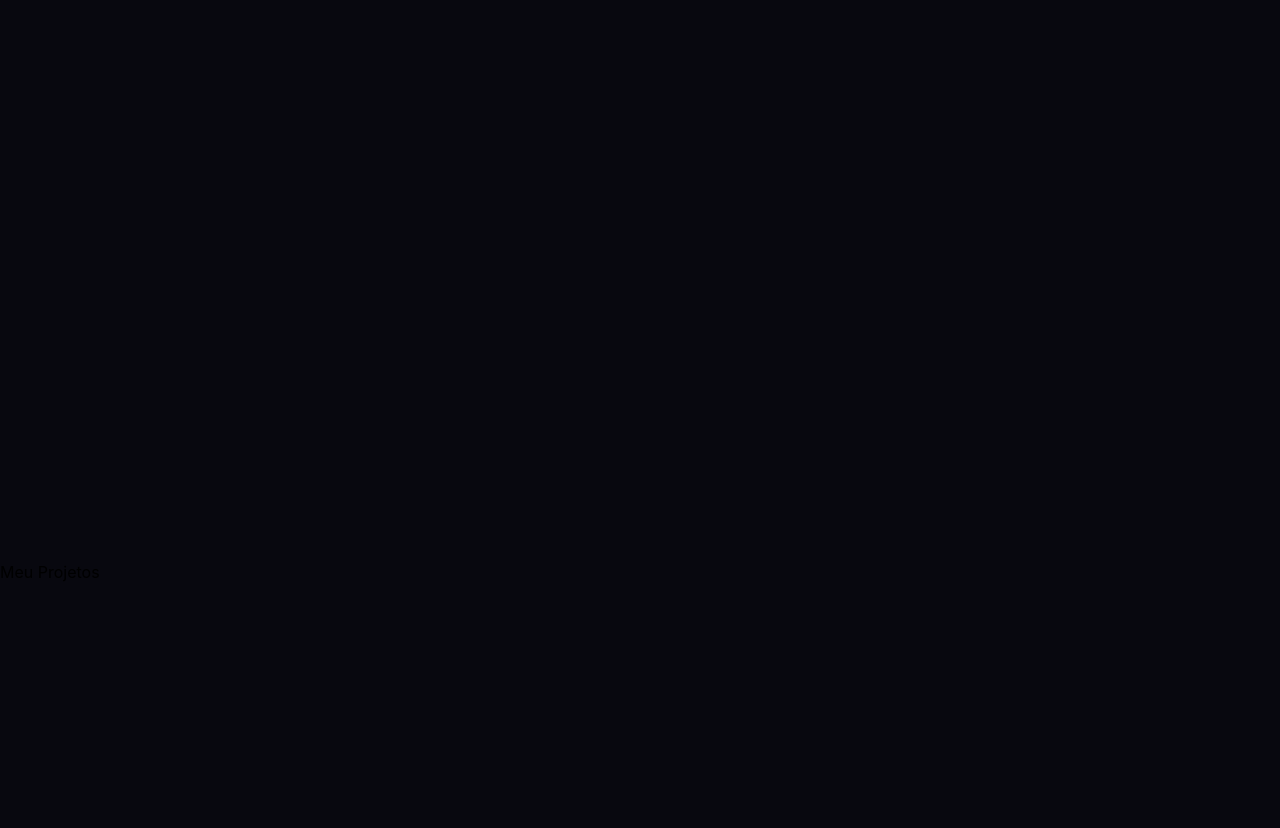
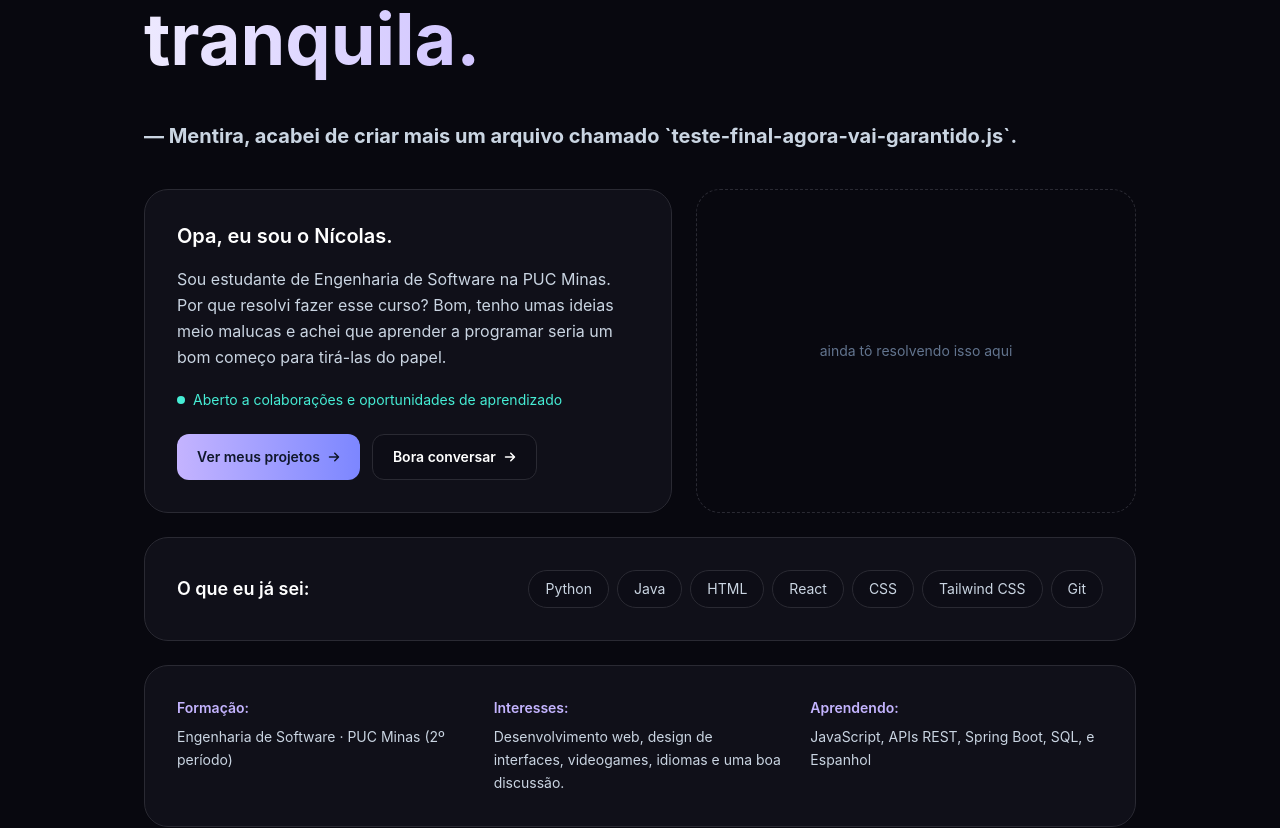
Before and after one commit to Nicolas-De-Almeida/portfolio, a React (Vite) app: page / in a window 1280 px wide. Shown: the part 240-1068 px from the top of the page. Built offline with nearby package versions, Linux system fonts and the light colour scheme.

Commit message:
feat: adiciona troca de idioma e seção sobre mim

```diff
--- a/src/App.jsx
+++ b/src/App.jsx
@@ -1,25 +1,31 @@
-import Header from './components/Header'
-import About from './pages/About'
-import Projects from './pages/Projects'
-import Experiences from './pages/Experiences'
-import Contact from './pages/Contact'
-import Footer from './components/Footer'
-
+import { useEffect, useState } from "react";
+import Header from "./components/Header";
+import About from "./pages/About";
+import Projects from "./pages/Projects";
+import Experiences from "./pages/Experiences";
+import Contact from "./pages/Contact";
+import Footer from "./components/Footer";
 
 function App() {
+  const [language, setLanguage] = useState("pt");
+
+  // Atualiza o atributo lang para poder mudar de idioma
+  useEffect(() => {
+    document.documentElement.lang = language === "pt" ? "pt-BR" : "en";
+  }, [language]);
 
   return (
     <div>
-      <Header/>
+      <Header language={language} setLanguage={setLanguage} />
       <main>
-        <About/>
-        <Projects/>
-        <Experiences/>
-        <Contact/>
+        <About language={language} />
+        <Projects />
+        <Experiences />
+        <Contact />
       </main>
-      <Footer/>
+      <Footer />
     </div>
-  )
+  );
 }
 
-export default App
+export default App;
--- /dev/null
+++ b/src/components/Cards.jsx
@@ -0,0 +1,7 @@
+export default function GlassCard({ children, className = "" }) {
+    return (
+        <div className={`rounded-3xl border border-[#2a2a33] bg-[#14141e]/70 p-6 backdrop-blur-xl md:p-8 ${className}`}>
+            {children}
+        </div>
+    );
+}
--- a/src/components/Header.jsx
+++ b/src/components/Header.jsx
@@ -2,17 +2,16 @@ import { useState } from "react";
 import { motion } from "framer-motion";
 
 const links = [
-  { id: "AboutMe", label: "Sobre" },
-  { id: "MyProjects", label: "Projetos" },
-  { id: "MyExperiences", label: "Experiências" },
-  { id: "ContactMe", label: "Contato" },
+  { id: "AboutMe", label: { pt: "Sobre", en: "About" } },
+  { id: "MyProjects", label: { pt: "Projetos", en: "Projects" } },
+  { id: "MyExperiences", label: { pt: "Experiências", en: "Experience" } },
+  { id: "ContactMe", label: { pt: "Contato", en: "Contact" } },
 ];
 
-const languages = ["PT", "EN"];
+const languages = ["pt", "en"];
 
-export default function Header() {
+export default function Header({language, setLanguage}) {
   const [active, setActiveLink] = useState("AboutMe");
-  const [lang, setLanguage] = useState("PT");
 
   return (
     <header className="fixed top-4 left-1/2 z-50 w-[calc(100%-2rem)] max-w-5xl -translate-x-1/2">
@@ -25,16 +24,16 @@ export default function Header() {
           {links.map((link) => (
             <a key={link.id} href={`#${link.id}`} onClick={() => setActiveLink(link.id)} className={`relative rounded-full px-3 py-2 text-sm font-medium transition-colors md:px-5 md:py-2.5 ${active === link.id ? "text-white" : "text-slate-400 hover:text-white"}`}>
               {active === link.id && <motion.span layoutId="nav-pill" className="absolute inset-0 rounded-full bg-[#21212a]" transition={{ type: "spring", stiffness: 400, damping: 30 }} />}
-              <span className="relative z-10">{link.label}</span>
+              <span className="relative z-10">{link.label[language]}</span>
             </a>
           ))}
         </nav>
 
         <div className="flex items-center rounded-full border border-[#2a2a33] bg-[#0d0d16] p-1">
           {languages.map((l) => (
-            <button aria-label="Mudança de idioma entre Português e Inglês" key={l} onClick={() => setLanguage(l)} className={`relative cursor-pointer rounded-full px-3 py-1.5 text-xs font-semibold transition-colors ${lang === l ? "text-white" : "text-slate-400 hover:text-white"}`}>
-              {lang === l && <motion.span layoutId="lang-pill" className="absolute inset-0 rounded-full bg-[#271a4a] ring-1 ring-violet-400/30" transition={{ type: "spring", stiffness: 400, damping: 30 }}/>}
-              <span className="relative z-10">{l}</span>
+            <button aria-label={l === "pt" ? "Mudar para português" : "Switch to English"} key={l} onClick={() => setLanguage(l)} className={`relative cursor-pointer rounded-full px-3 py-1.5 text-xs font-semibold transition-colors ${language === l ? "text-white" : "text-slate-400 hover:text-white"}`}>
+              {language === l && <motion.span layoutId="lang-pill" className="absolute inset-0 rounded-full bg-[#271a4a] ring-1 ring-violet-400/30" transition={{ type: "spring", stiffness: 400, damping: 30 }}/>}
+              <span className="relative z-10">{l.toUpperCase()}</span>
             </button>
           ))}
         </div>
--- /dev/null
+++ b/src/data/about.js
@@ -0,0 +1,73 @@
+// Tecnologias
+export const technologies = [
+    "Python",
+    "Java",
+    "HTML",
+    "React",
+    "CSS",
+    "Tailwind CSS",
+    "Git",
+];
+
+// Titulo Principal
+export const aboutContent = {
+  pt: {
+    titleLine1: "Código limpo, mente tranquila.",
+    titleLine2: "— Mentira, acabei de criar mais um arquivo chamado `teste-final-agora-vai-garantido.js`.",
+    greeting: "Opa, eu sou o Nícolas.",
+    intro: "Sou estudante de Engenharia de Software na PUC Minas. Por que resolvi fazer esse curso? Bom, tenho umas ideias meio malucas e achei que aprender a programar seria um bom começo para tirá-las do papel.",
+    status: "Aberto a colaborações e oportunidades de aprendizado",
+    projectsButton: "Ver meus projetos",
+    contactButton: "Bora conversar",
+    orbitPlaceholder: "ainda tô resolvendo isso aqui",
+    technologiesTitle: "O que eu já sei:",
+  },
+  en: {
+    titleLine1: "Clean code, peaceful mind.",
+    titleLine2: "— Just kidding, I just created another file called final-test-this-time-it-works-forsure.js.",
+    greeting: "Wassup, I'm Nícolas",
+    intro: "I'm a Software Engineering student at PUC Minas. Why did I choose this field? Well, I have some pretty crazy ideas, and I figured learning to code was a good place to start bringing them to life.",
+    status: "Open to collaborations and learning opportunities",
+    projectsButton: "Explore my projects",
+    contactButton: "Let's talk",
+    orbitPlaceholder: "ainda tô resolvendo isso aqui",
+    technologiesTitle:  "What I Know So Far:",
+  },
+};
+
+// Cards de informação
+export const infoCards = [
+  {
+    id: "education",
+    pt: {
+      title: "Formação:",
+      text: "Engenharia de Software · PUC Minas (2º período)",
+    },
+    en: {
+      title: "Education:",
+      text: "Software Engineering · PUC Minas (2nd semester)",
+    },
+  },
+  {
+    id: "interests",
+    pt: {
+      title: "Interesses:",
+    text: "Desenvolvimento web, design de interfaces, videogames, idiomas e uma boa discussão."
+    },
+    en: {
+      title: "Interests:",
+      text: "Web development, interface design, video games, languages, and a good discussion."
+    },
+  },
+  {
+    id: "goals",
+    pt: {
+      title: "Aprendendo:",
+      text: "JavaScript, APIs REST, Spring Boot, SQL, e Espanhol",
+    },
+    en: {
+      title: "Currently Learning:",
+      text: "JavaScript, REST APIs, Spring Boot, SQL, and Spanish",
+    },
+  },
+];
--- a/src/index.css
+++ b/src/index.css
@@ -2,4 +2,5 @@
 
 body {
   background-color: rgb(8, 8, 15);
+  color: white;
   }
--- a/src/pages/About.jsx
+++ b/src/pages/About.jsx
@@ -1,11 +1,84 @@
+import { FaArrowRight } from "react-icons/fa6";
+import Card from "../components/Cards";
+import { aboutContent, infoCards, technologies } from "../data/about";
 
-
-export default function About(){
+export default function About({language}) {
+    // Aqui recebe qual idioma mostrar
+    const about = aboutContent[language];
 
     return (
+        <section id="AboutMe" className="mx-auto min-h-screen w-full max-w-5xl scroll-mt-24 px-4 pb-16 pt-32">
+            {/* Título */}
+            <h1 className="mt-4 bg-gradient-to-r from-violet-100 via-violet-300 to-sky-300 bg-clip-text text-5xl font-bold leading-tight text-transparent md:text-7xl">
+                {about.titleLine1}
+            </h1>
+            <br/>
+            <p className="mt-4 text-slate-300 text-lg font-bold leading-tight md:text-xl">
+                {about.titleLine2}
+            </p>
 
-        <section id="AboutMe" className="min-h-screen">
-            <p>Sobre Mim</p>
+            {/* Card principal*/}
+            <div className="mt-10 grid gap-6 lg:grid-cols-[1.2fr_1fr]">
+                <Card>
+                    <h2 className="text-xl font-semibold text-white">{about.greeting}</h2>
+                    <p className="mt-4 leading-relaxed text-slate-300">{about.intro}</p>
+
+                    <p className="mt-5 flex items-center gap-2 text-sm text-teal-300">
+                        <span className="h-2 w-2 rounded-full bg-teal-300"/>
+                        {about.status}
+                    </p>
+
+                    <div className="mt-6 flex flex-wrap gap-3">
+                        <a href="#MyProjects" className="inline-flex items-center gap-2 rounded-xl bg-gradient-to-r from-violet-300 to-indigo-400 px-5 py-3 text-sm font-semibold text-slate-900 transition-opacity hover:opacity-90">
+                            {about.projectsButton}
+                            <FaArrowRight size={12}/>
+                        </a>
+                        <a href="#ContactMe" className="inline-flex items-center gap-2 rounded-xl border border-[#2a2a33] bg-[#0d0d16] px-5 py-3 text-sm font-semibold text-white transition-colors hover:border-violet-400/40">
+                            {about.contactButton}
+                            <FaArrowRight size={12}/>
+                        </a>
+                    </div>
+                </Card>
+
+                {/* Ainda vou arrumar aqui */}
+                <div className="flex min-h-72 items-center justify-center rounded-3xl border border-dashed border-[#2a2a33] text-sm text-slate-500">
+                    {about.orbitPlaceholder}
+                </div>
+            </div>
+
+            {/* Tecnologias */}
+            <Card className="mt-6">
+                <div className="flex flex-col gap-6 md:flex-row md:items-center md:justify-between">
+                    <div>
+                        <h2 className="text-lg font-semibold text-white">
+                            {about.technologiesTitle}
+                        </h2>
+                    </div>
+                    <ul className="flex flex-wrap gap-2 md:justify-end">
+                        {technologies.map((technology) => (
+                        <li key={technology} className="rounded-full border border-[#2a2a33] bg-[#0d0d16] px-4 py-2 text-sm text-slate-300">
+                            {technology}
+                        </li>
+                        ))}
+                    </ul>
+                </div>
+            </Card>
+
+            {/* Formação, interesses e objetivos */}
+            <Card className="mt-6">
+                <div className="grid gap-6 md:grid-cols-3">
+                    {infoCards.map((card) => (
+                    <div key={card.id}>
+                        <h3 className="text-sm font-semibold text-violet-300">
+                            {card[language].title}
+                        </h3>
+                        <p className="mt-2 text-sm leading-relaxed text-slate-300">
+                            {card[language].text}
+                        </p>
+                    </div>
+                ))}
+                </div>
+            </Card>
         </section>
-    )
+    );
 }
```
